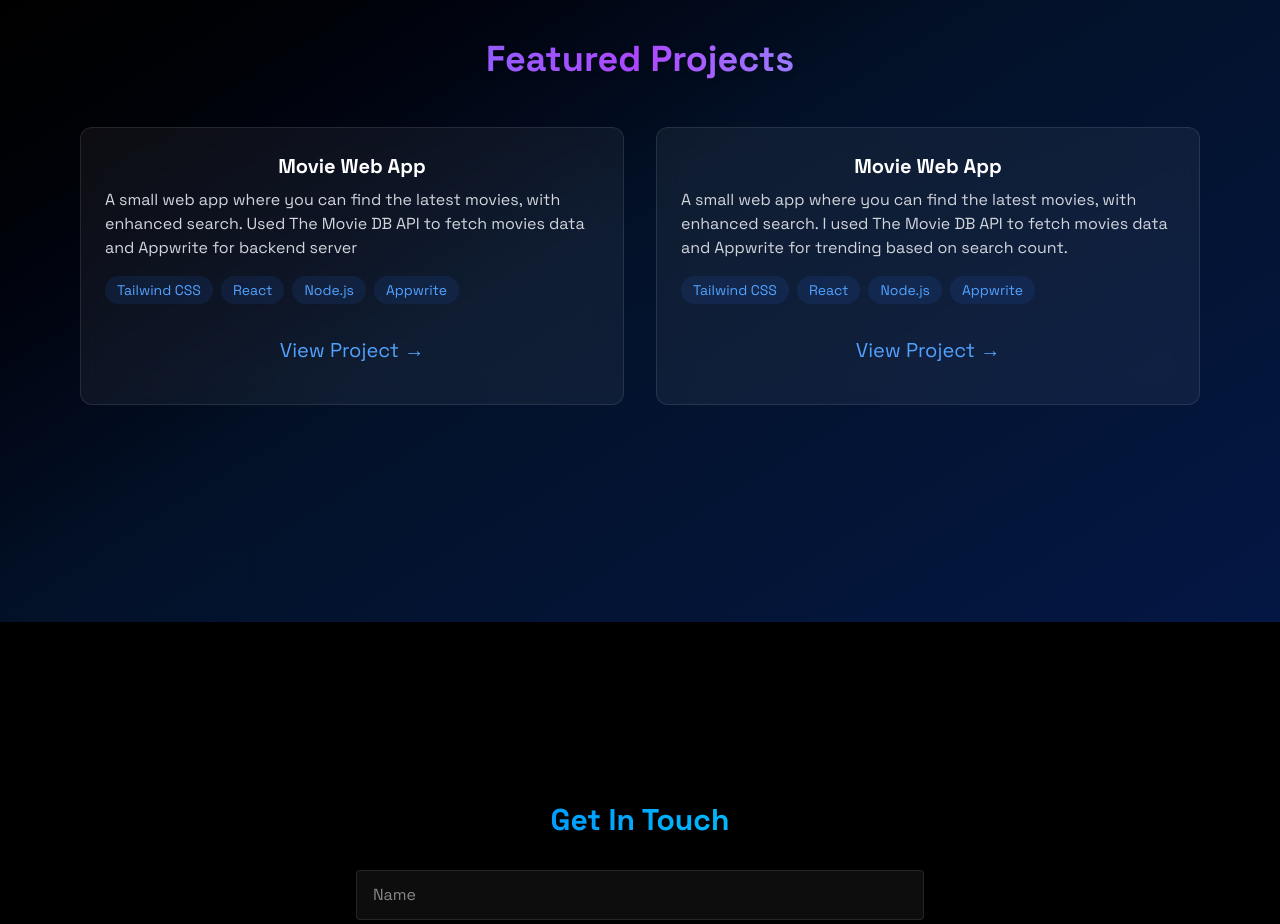
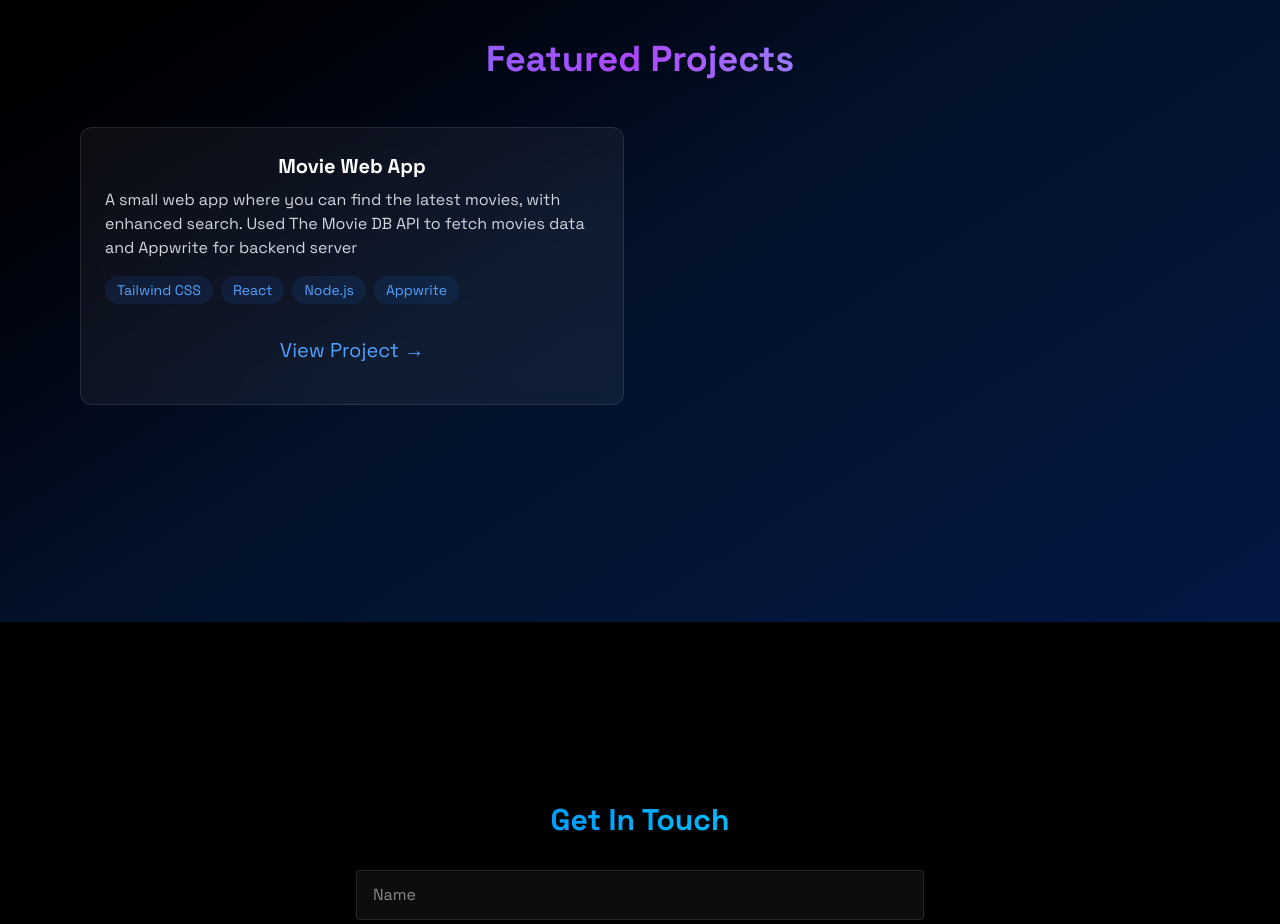
Before and after one commit to ma44ass/blueportfolio, a React (Vite) app: page / in a window 1280 px wide. Shown: the part 2240-3164 px from the top of the page. Built offline with nearby package versions, Linux system fonts and the light colour scheme.

Commit message:
first commit

```diff
--- a/package.json
+++ b/package.json
@@ -1,6 +1,6 @@
 {
   "name": "portfolio",
-  "homepage": "https://ma44ass.github.io/portfolio_v1",
+  "homepage": "https://ma44ass.github.io/blueportfolio/",
   "private": true,
   "version": "0.0.0",
   "type": "module",
--- a/src/components/sections/Projects.jsx
+++ b/src/components/sections/Projects.jsx
@@ -8,13 +8,7 @@ const projectsList = [
         tech: ["Tailwind CSS", "React", "Node.js", "Appwrite"],
         link: "https://ma44ass.github.io/moviesweb-app/",
     },
-    {
-        title: "Movie Web App",
-        description:
-            "A small web app where you can find the latest movies, with enhanced search. I used The Movie DB API to fetch movies data and Appwrite for trending based on search count.",
-        tech: ["Tailwind CSS", "React", "Node.js", "Appwrite"],
-        link: "https://ma44ass.github.io/moviesweb-app/",
-    },
+
 
 ]
 
--- a/vite.config.js
+++ b/vite.config.js
@@ -5,5 +5,5 @@ import tailwindcss from '@tailwindcss/vite'
 // https://vite.dev/config/
 export default defineConfig({
   plugins: [react(), tailwindcss()],
-  base:"/ma44ass/portfolio_v1",
+  base:"/blueportfolio",
 });
```
